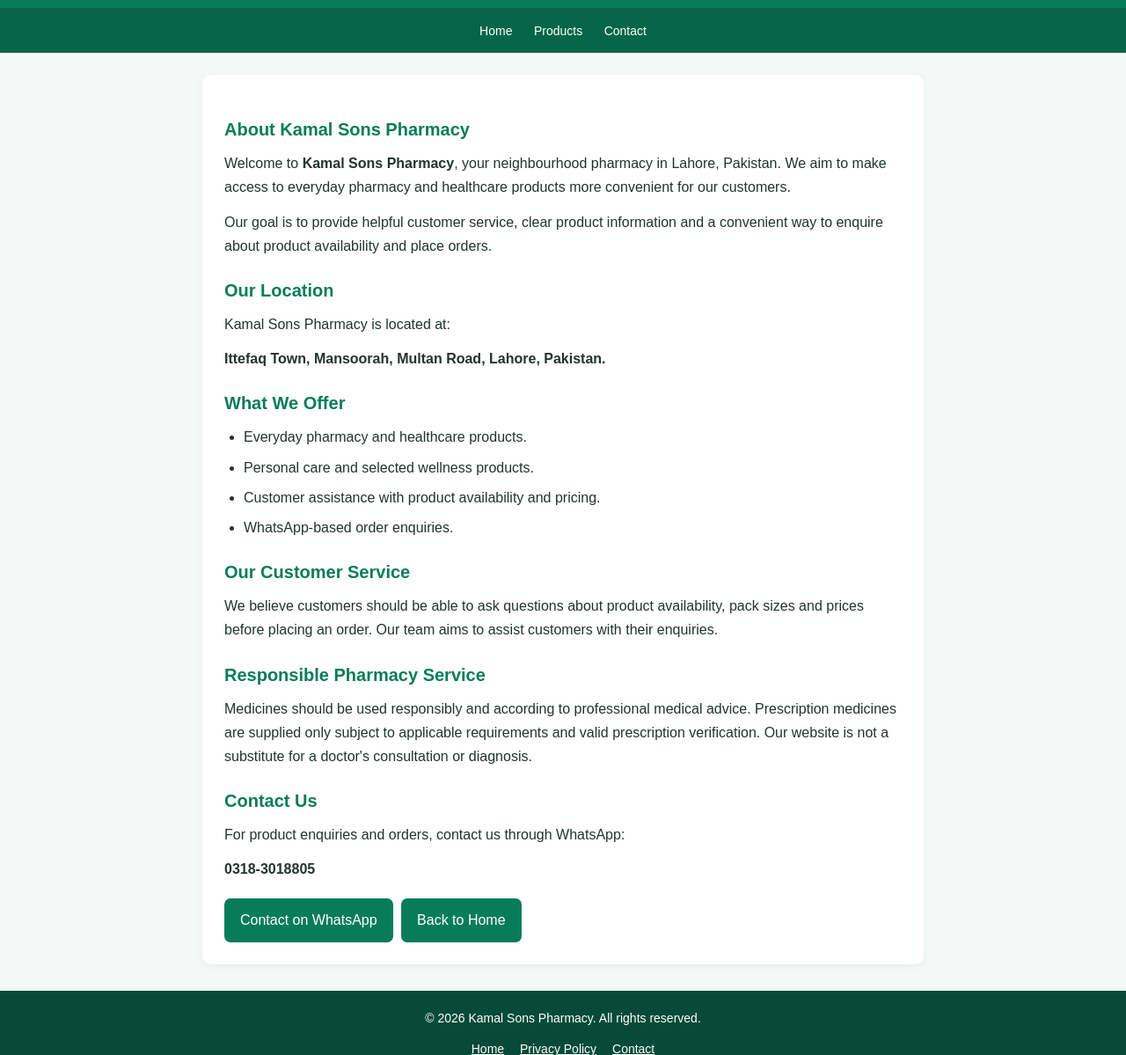
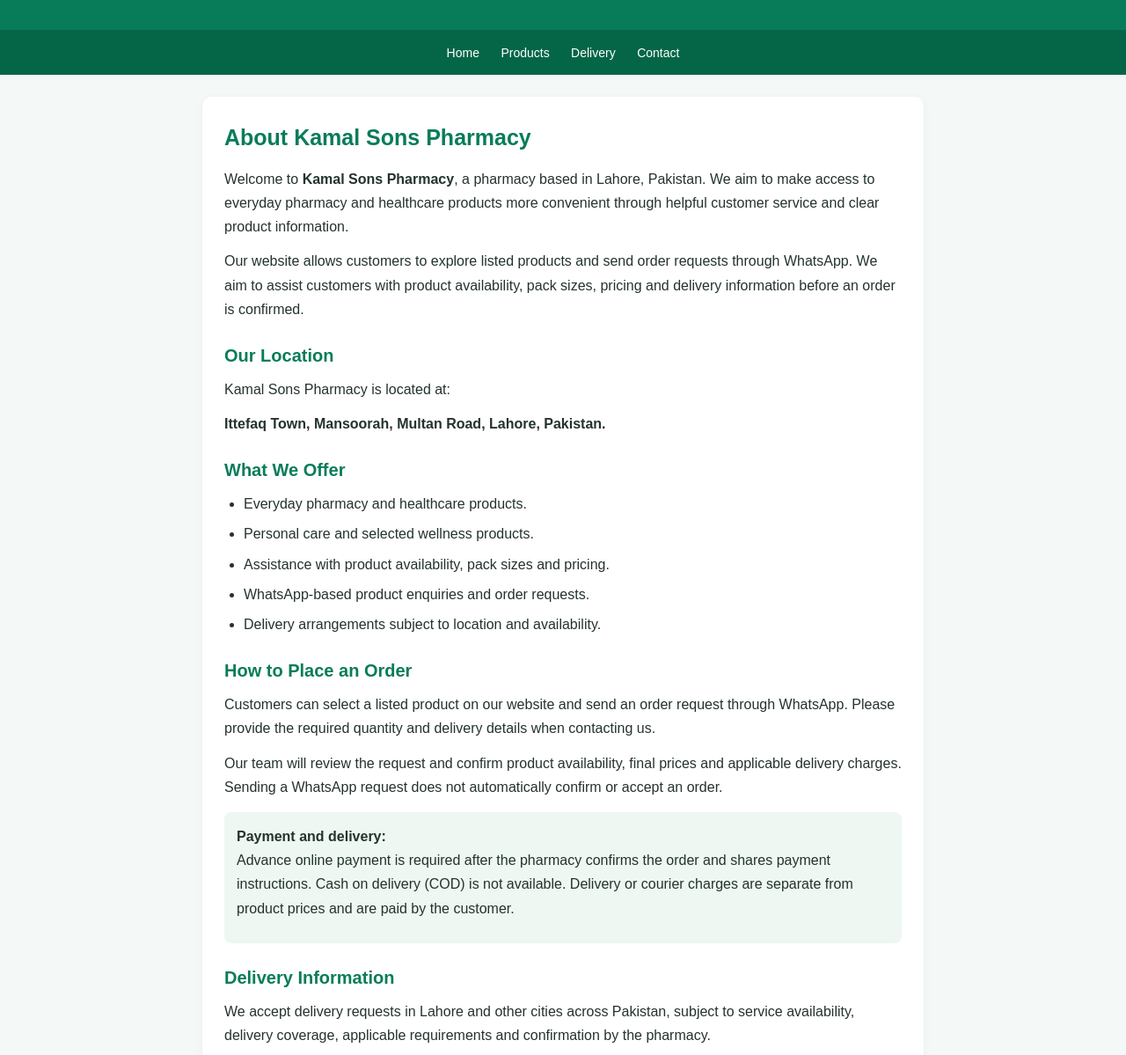
Before and after one commit to designdoststudio/kamal-sons-pharmacy, a plain HTML site: page about.html in a window 1280 px wide. Shown: the part 160-1359 px from the top of the page at 88% size. Drawn offline with Linux system fonts and the light colour scheme.

Commit message:
Update about.html

```diff
--- a/about.html
+++ b/about.html
@@ -5,24 +5,28 @@
 <meta charset="UTF-8">
 <meta name="viewport" content="width=device-width, initial-scale=1">
 <meta name="theme-color" content="#087c59">
-<title>About Us | Kamal Sons Pharmacy</title>
-<meta name="description" content="Learn about Kamal Sons Pharmacy, our commitment to customer care and our pharmacy services in Lahore, Pakistan.">
+
+<title>About Us | Kamal Sons Pharmacy Lahore</title>
+<meta name="description" content="Learn about Kamal Sons Pharmacy in Lahore, Pakistan. Explore our pharmacy services, WhatsApp order requests and delivery information.">
 <link rel="canonical" href="https://designdoststudio.github.io/kamal-sons-pharmacy/about.html">
+
 <style>
 *{box-sizing:border-box;margin:0;padding:0}
 body{font-family:Arial,sans-serif;background:#f4f8f6;color:#24332d;line-height:1.7}
 header{background:#087c59;color:white;text-align:center;padding:25px 15px}
-header h1{font-size:25px}
+header h2{font-size:25px}
 header p{font-size:14px;margin-top:5px}
 nav{background:#056647;padding:12px;text-align:center}
 nav a{color:white;text-decoration:none;margin:0 10px;font-size:14px}
 main{max-width:850px;margin:25px auto;padding:0 15px}
 .content{background:white;padding:25px;border-radius:10px;box-shadow:0 2px 10px #0000000d}
-h2{color:#087c59;margin:20px 0 8px;font-size:20px}
+h1{color:#087c59;margin-bottom:12px;font-size:25px}
+h2{color:#087c59;margin:22px 0 8px;font-size:20px}
 p{margin-bottom:12px}
 ul{padding-left:22px;margin-bottom:15px}
 li{margin-bottom:7px}
 .btn{display:inline-block;background:#087c59;color:white;padding:11px 18px;border-radius:7px;text-decoration:none;margin:8px 5px 0 0}
+.note{background:#eef7f2;padding:14px;border-radius:8px;margin:15px 0}
 footer{background:#064b37;color:white;text-align:center;padding:20px 12px;margin-top:30px;font-size:14px}
 footer a{color:white;margin:0 7px}
 </style>
@@ -30,7 +34,7 @@ footer a{color:white;margin:0 7px}
 <body>
 
 <header>
-<h1>💊 Kamal Sons Pharmacy</h1>
+<h2>💊 Kamal Sons Pharmacy</h2>
 <p>کمال سنز فارمیسی</p>
 <p>Your Health Advisor | Since 2024</p>
 </header>
@@ -38,15 +42,18 @@ footer a{color:white;margin:0 7px}
 <nav>
 <a href="index.html">Home</a>
 <a href="index.html#products">Products</a>
-<a href="index.html#contact">Contact</a>
+<a href="delivery.html">Delivery</a>
+<a href="contact.html">Contact</a>
 </nav>
 
 <main>
 <div class="content">
-<h2>About Kamal Sons Pharmacy</h2>
-<p>Welcome to <strong>Kamal Sons Pharmacy</strong>, your neighbourhood pharmacy in Lahore, Pakistan. We aim to make access to everyday pharmacy and healthcare products more convenient for our customers.</p>
 
-<p>Our goal is to provide helpful customer service, clear product information and a convenient way to enquire about product availability and place orders.</p>
+<h1>About Kamal Sons Pharmacy</h1>
+
+<p>Welcome to <strong>Kamal Sons Pharmacy</strong>, a pharmacy based in Lahore, Pakistan. We aim to make access to everyday pharmacy and healthcare products more convenient through helpful customer service and clear product information.</p>
+
+<p>Our website allows customers to explore listed products and send order requests through WhatsApp. We aim to assist customers with product availability, pack sizes, pricing and delivery information before an order is confirmed.</p>
 
 <h2>Our Location</h2>
 <p>Kamal Sons Pharmacy is located at:</p>
@@ -56,29 +63,50 @@ footer a{color:white;margin:0 7px}
 <ul>
 <li>Everyday pharmacy and healthcare products.</li>
 <li>Personal care and selected wellness products.</li>
-<li>Customer assistance with product availability and pricing.</li>
-<li>WhatsApp-based order enquiries.</li>
+<li>Assistance with product availability, pack sizes and pricing.</li>
+<li>WhatsApp-based product enquiries and order requests.</li>
+<li>Delivery arrangements subject to location and availability.</li>
 </ul>
 
-<h2>Our Customer Service</h2>
-<p>We believe customers should be able to ask questions about product availability, pack sizes and prices before placing an order. Our team aims to assist customers with their enquiries.</p>
+<h2>How to Place an Order</h2>
+<p>Customers can select a listed product on our website and send an order request through WhatsApp. Please provide the required quantity and delivery details when contacting us.</p>
+
+<p>Our team will review the request and confirm product availability, final prices and applicable delivery charges. Sending a WhatsApp request does not automatically confirm or accept an order.</p>
+
+<div class="note">
+<strong>Payment and delivery:</strong>
+<p>Advance online payment is required after the pharmacy confirms the order and shares payment instructions. Cash on delivery (COD) is not available. Delivery or courier charges are separate from product prices and are paid by the customer.</p>
+</div>
+
+<h2>Delivery Information</h2>
+<p>We accept delivery requests in Lahore and other cities across Pakistan, subject to service availability, delivery coverage, applicable requirements and confirmation by the pharmacy.</p>
+<p>Local delivery may be arranged through available delivery services, while orders for other cities may be sent through suitable courier services. Estimated delivery times are not guaranteed.</p>
+<p>For complete details, please read our <a href="delivery.html">Delivery Information</a> page.</p>
 
 <h2>Responsible Pharmacy Service</h2>
-<p>Medicines should be used responsibly and according to professional medical advice. Prescription medicines are supplied only subject to applicable requirements and valid prescription verification. Our website is not a substitute for a doctor's consultation or diagnosis.</p>
+<p>Medicines should be used responsibly and according to professional medical advice. Prescription medicines are supplied only where legally permitted and after applicable valid prescription verification. Product information on this website is not a substitute for a doctor's consultation, diagnosis or treatment.</p>
+
+<h2>Customer Service</h2>
+<p>We believe customers should be able to ask questions about product availability, pack sizes, prices and delivery before placing an order. Our team aims to assist customers with their enquiries.</p>
 
 <h2>Contact Us</h2>
-<p>For product enquiries and orders, contact us through WhatsApp:</p>
+<p>For product enquiries and order requests, contact us through WhatsApp:</p>
 <p><strong>0318-3018805</strong></p>
+
 <a class="btn" href="https://wa.me/923183018805" target="_blank" rel="noopener">Contact on WhatsApp</a>
 <a class="btn" href="index.html">Back to Home</a>
+
 </div>
 </main>
 
 <footer>
 <p>© 2026 Kamal Sons Pharmacy. All rights reserved.</p>
 <a href="index.html">Home</a>
+<a href="about.html">About Us</a>
+<a href="delivery.html">Delivery</a>
 <a href="privacy.html">Privacy Policy</a>
-<a href="index.html#contact">Contact</a>
+<a href="terms.html">Terms</a>
+<a href="contact.html">Contact</a>
 </footer>
 
 </body>
```
